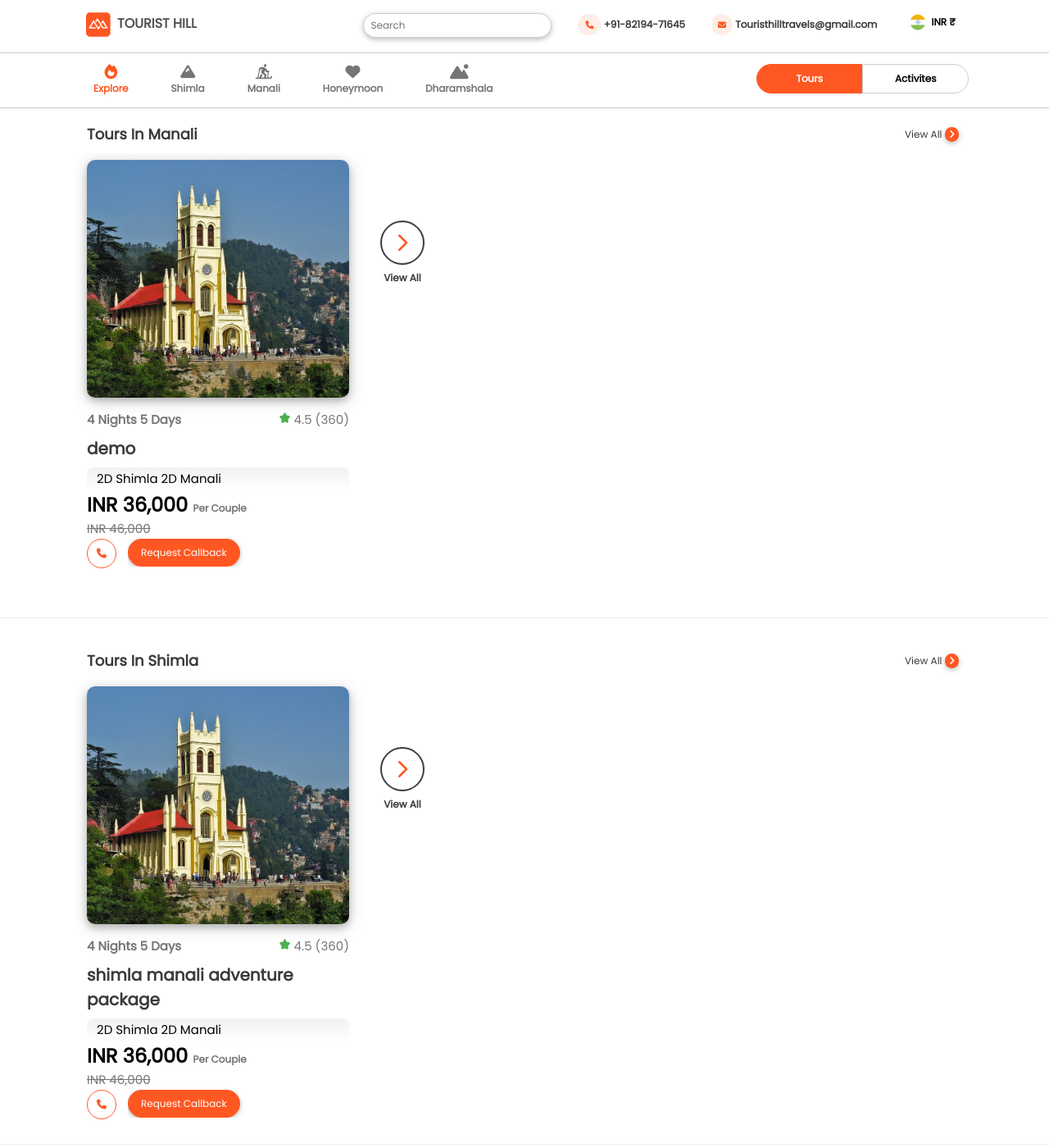
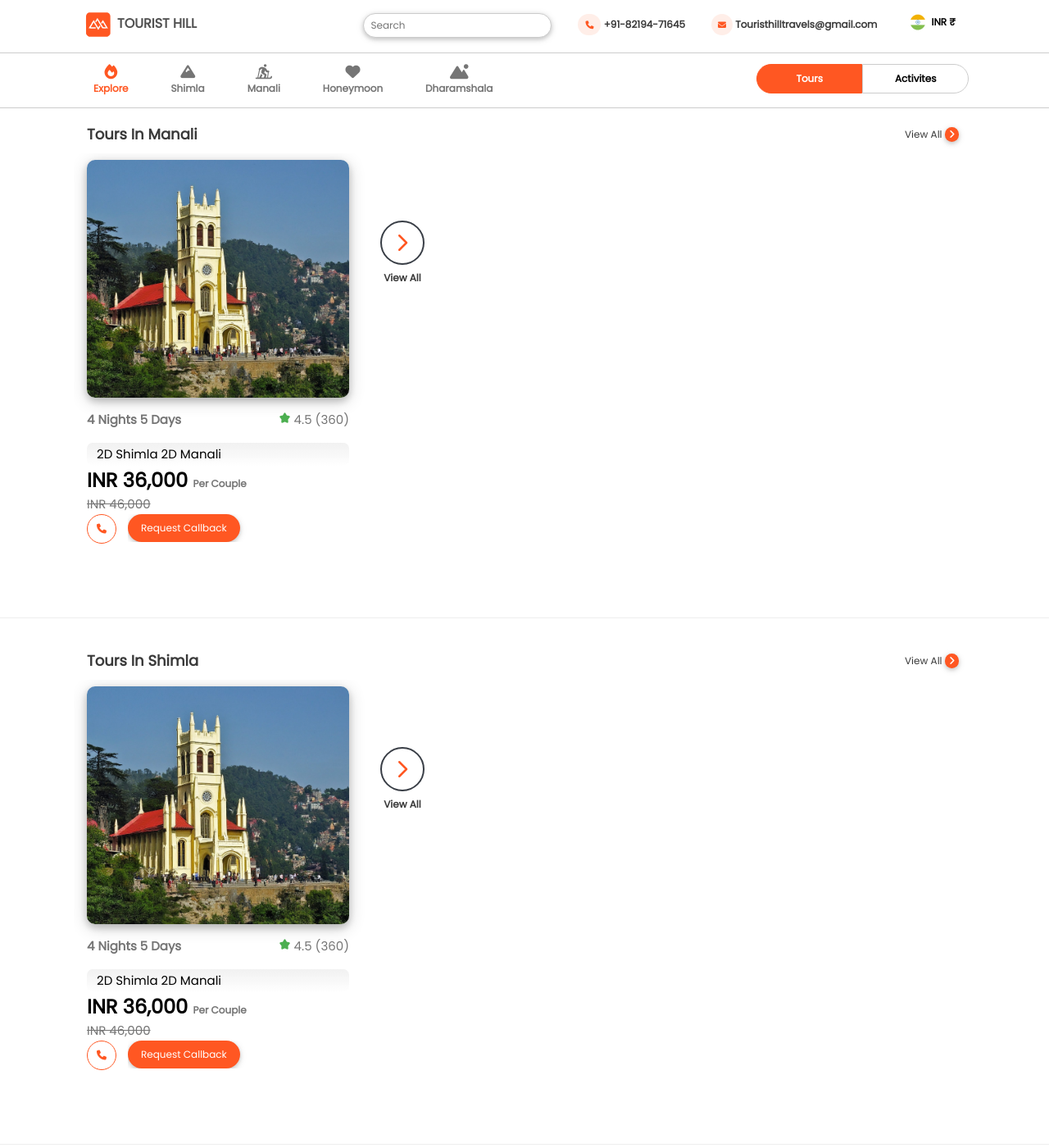
Before and after one commit to VikasLazarus/touristhill, a Jekyll site: the page built from index.markdown, in a window 1280 px wide and 1400 px high. Shown: the whole window at 82% size. Built offline with Jekyll 4.4.1, drawn with Linux system fonts in a browser that asks for light colours; nearby versions of some CDN libraries.

Commit message:
Update index.markdown

```diff
--- a/index.markdown
+++ b/index.markdown
@@ -56,7 +56,7 @@
       <br>
    <div class="swiper mySwiper2 w3-content w3-padding">
         <div class="swiper-wrapper">
-    {% for post in category.last %}
+    {% for post in category.first %}
     <div class="swiper-slide slide-2 w3-row">
 
             <a href="{{ post.url }}.html">
```
